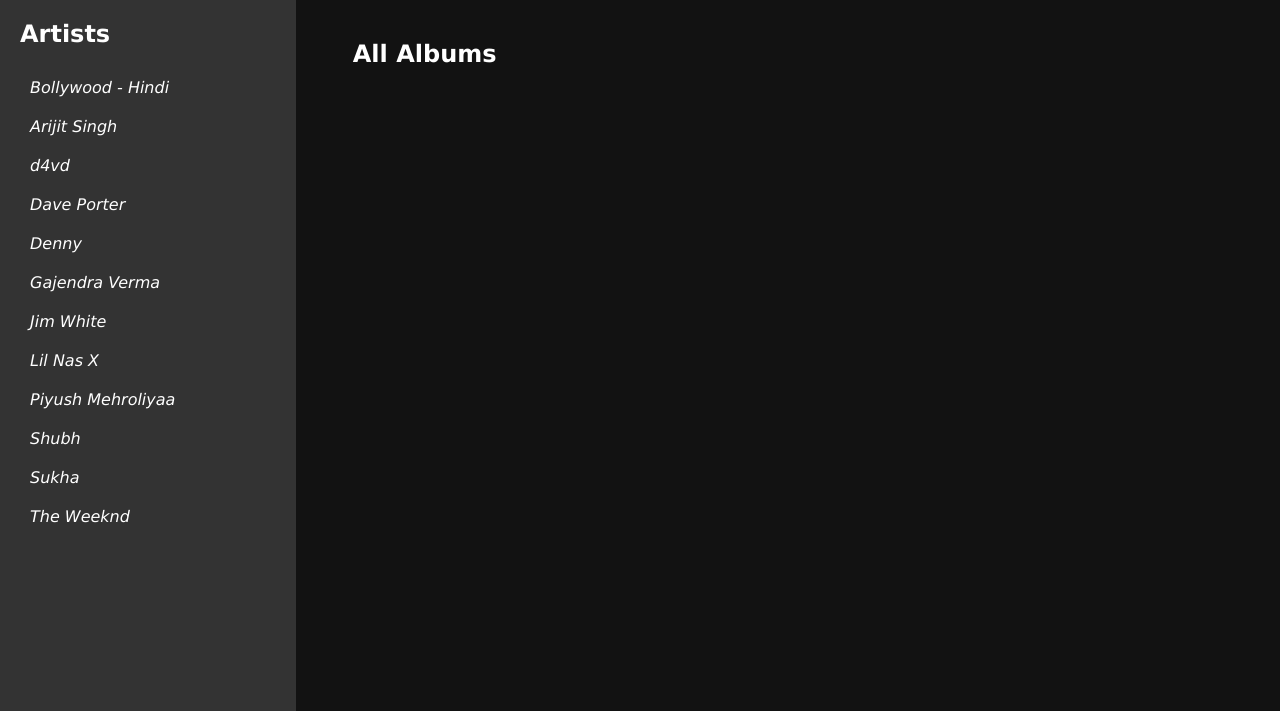
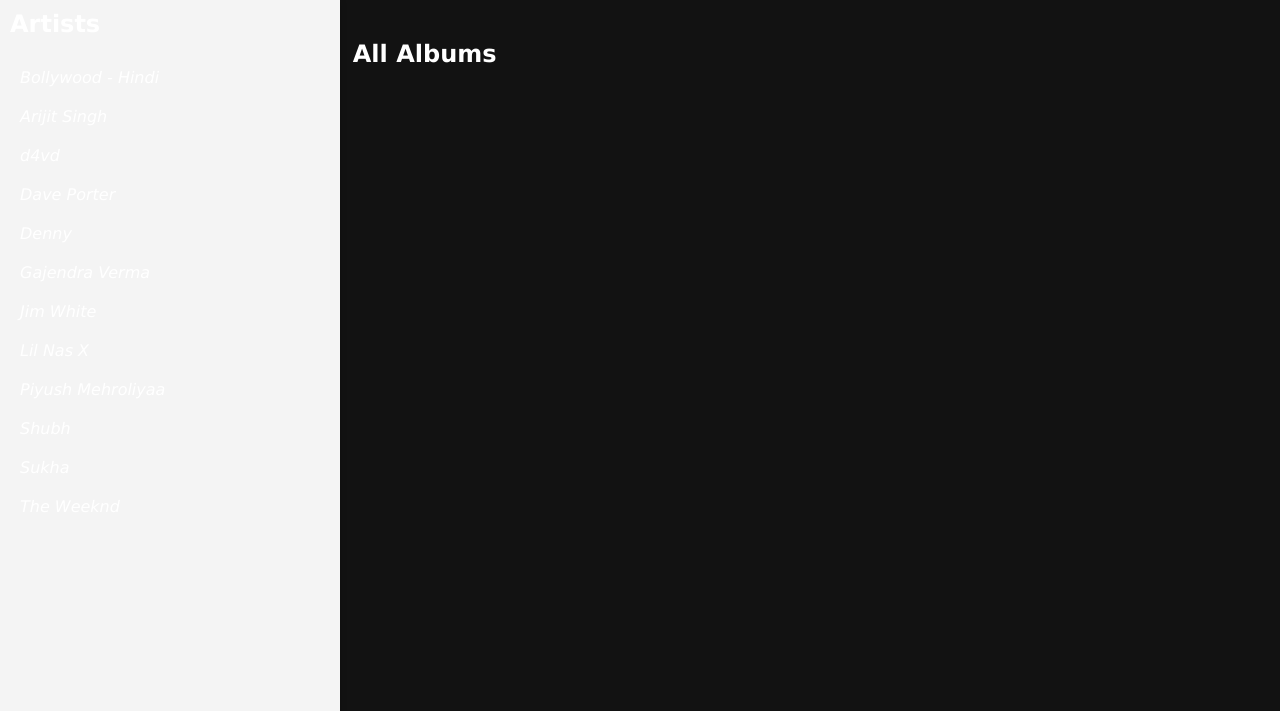
Before and after one commit to SoundGalaxy/SoundGalaxy.github.io, a plain HTML site: page index.html in a window 1280 px wide. Shown: the top 711 px of the page. Drawn offline with Linux system fonts and the light colour scheme.

Commit message:
Update style.css

```diff
--- a/style.css
+++ b/style.css
@@ -30,12 +30,13 @@ boldp {
 }
 
 .sidebar {
-    width: 20%;
-    background-color: #333;
-    padding: 20px;
+    width: 25%;
+    background-color: #f4f4f4;
+    padding: 10px;
+    overflow-y: auto;
+    box-shadow: 2px 0 5px rgba(0,0,0,0.1);
     position: fixed;
-    height: 100%;
-    overflow-y: auto;
+    height: calc(100vh - 70px); /* Height of the player */
 }
 
 .sidebar h2 {
```
